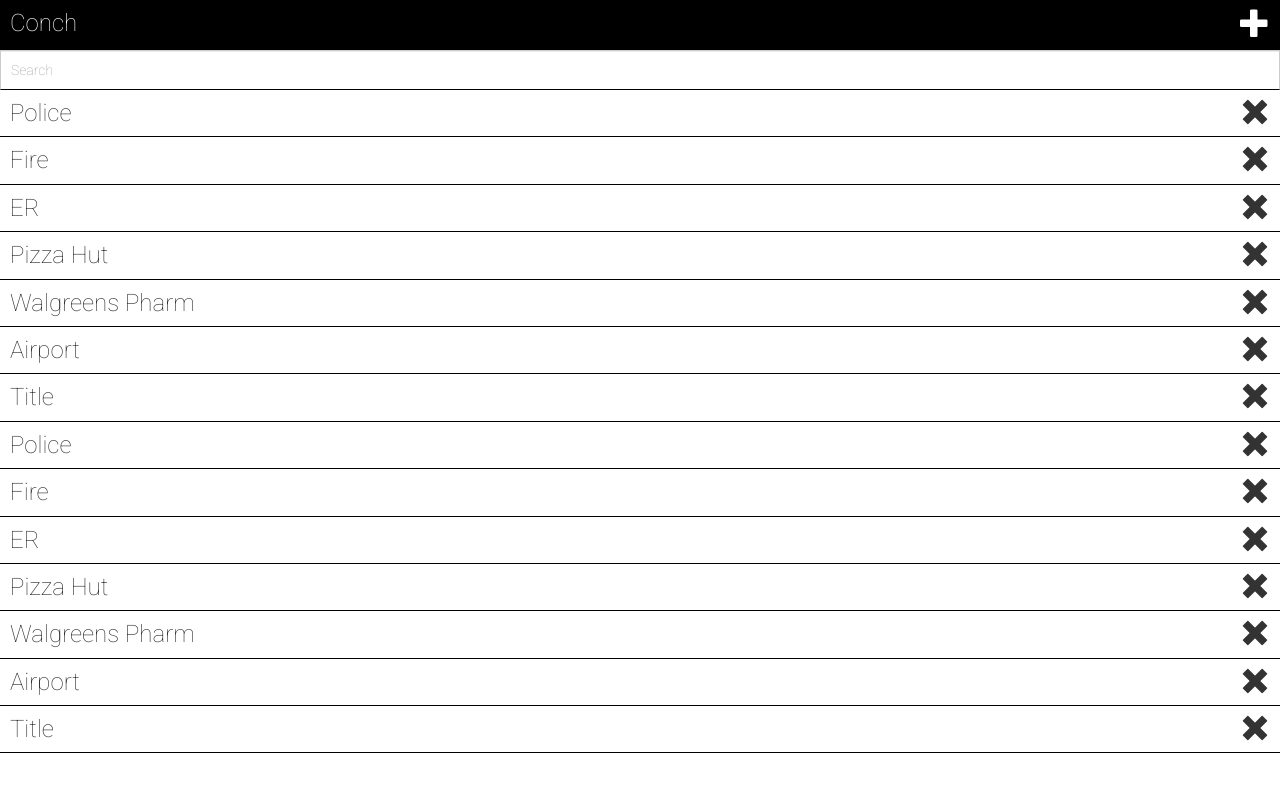
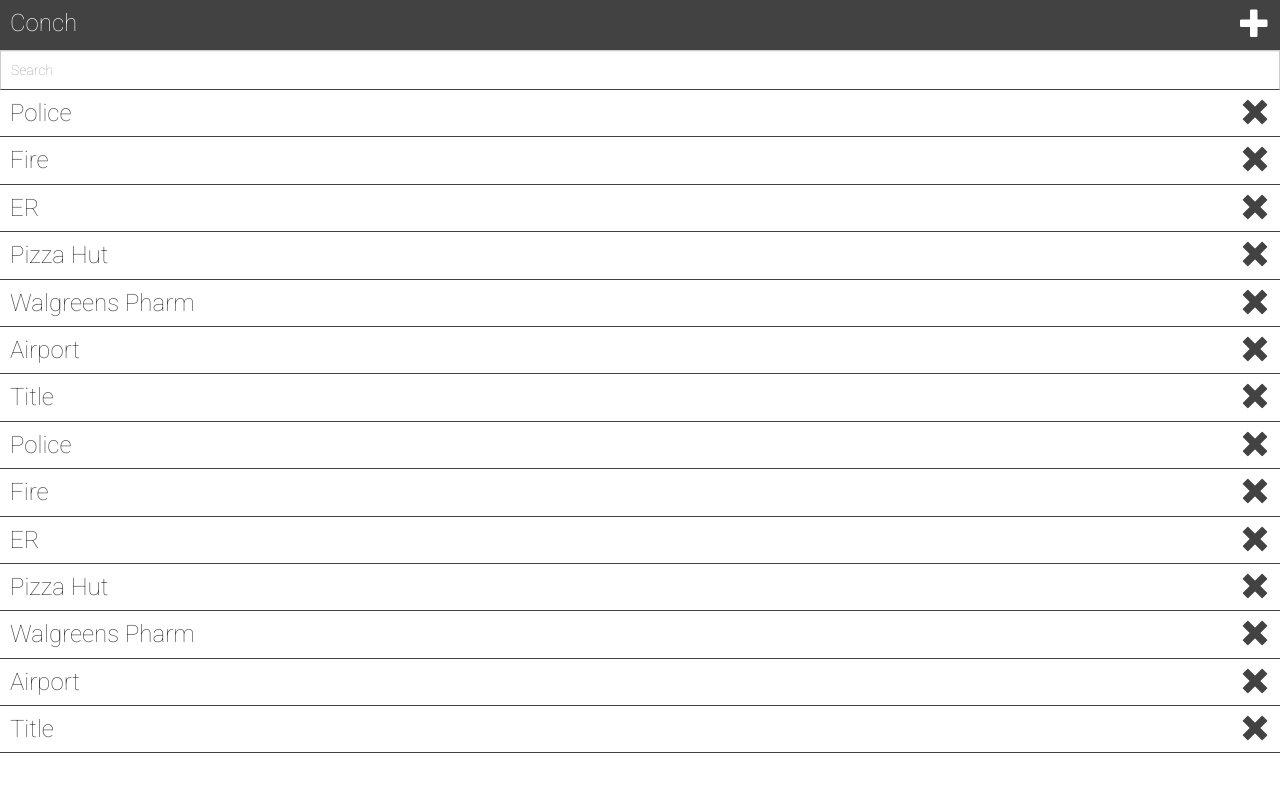
Before and after one commit to eanplatter/fetchStyles, a plain HTML site: page index.html in a window 1280 px wide. Drawn offline with nearby package versions, Linux system fonts and the light colour scheme.

Commit message:
change black to 424242

```diff
--- a/styles.css
+++ b/styles.css
@@ -1,6 +1,7 @@
 body {
 	font-family: 'Roboto', sans-serif;
 	padding-top:50px;
+	color: #424242;
 }
 
 h3{
@@ -24,14 +25,14 @@ h3{
 	display: inline-block;
 	padding: 10px;
 	height: 50px;
-	background: #000;
+	background: #424242;
 	width: 100%;
 	color: #fff;
 }
 
 .contact-card-index {
 	padding: 10px;
-	border-bottom: 1px solid #000;
+	border-bottom: 1px solid #424242;
 }
 
 .search-form {
@@ -42,5 +43,5 @@ h3{
 	border-radius: 0px;
 	padding: 10px;
 	height: 40px;
-	border-bottom: 1px solid #000;
+	border-bottom: 1px solid #424242;
 }
```
